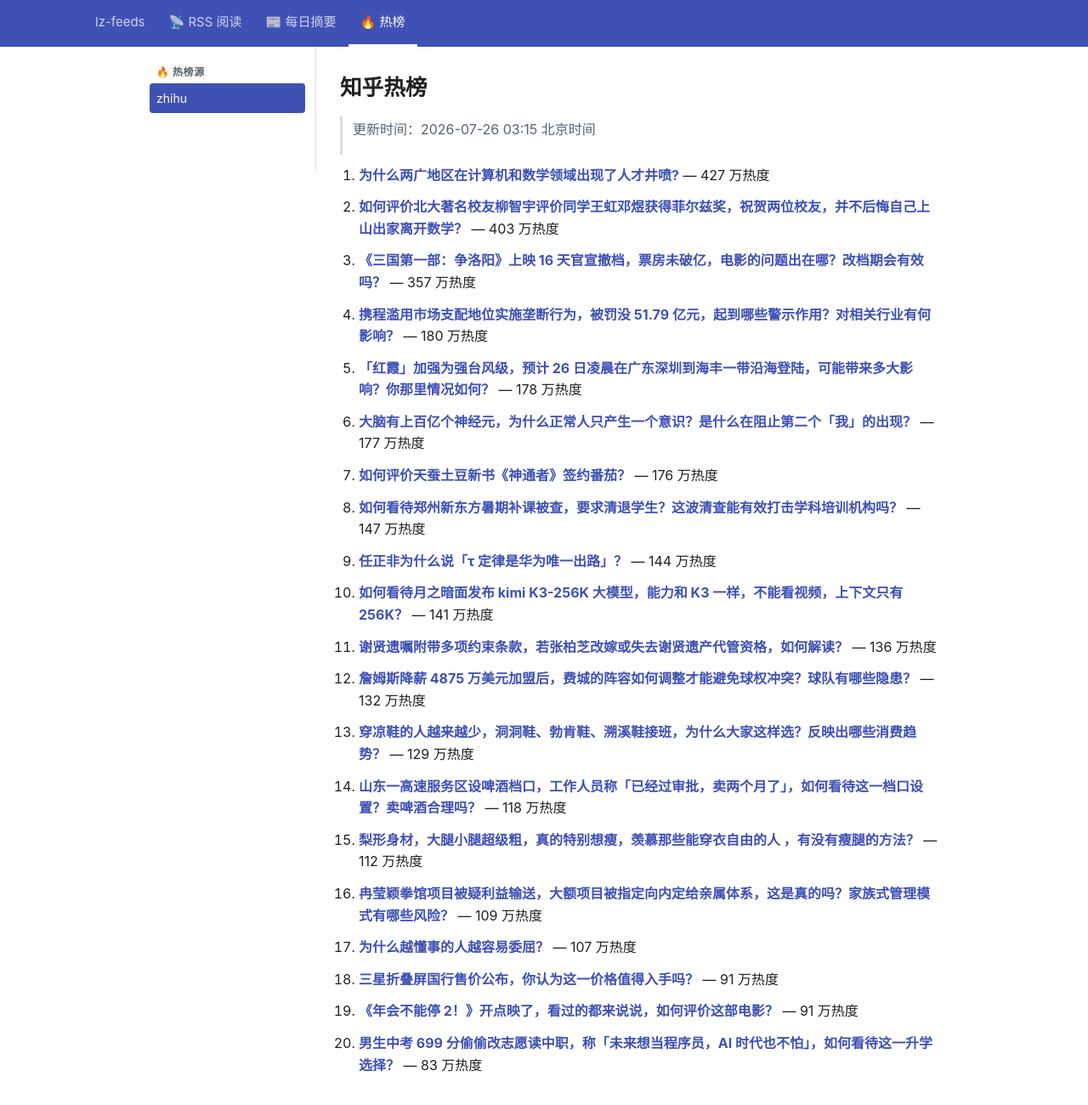
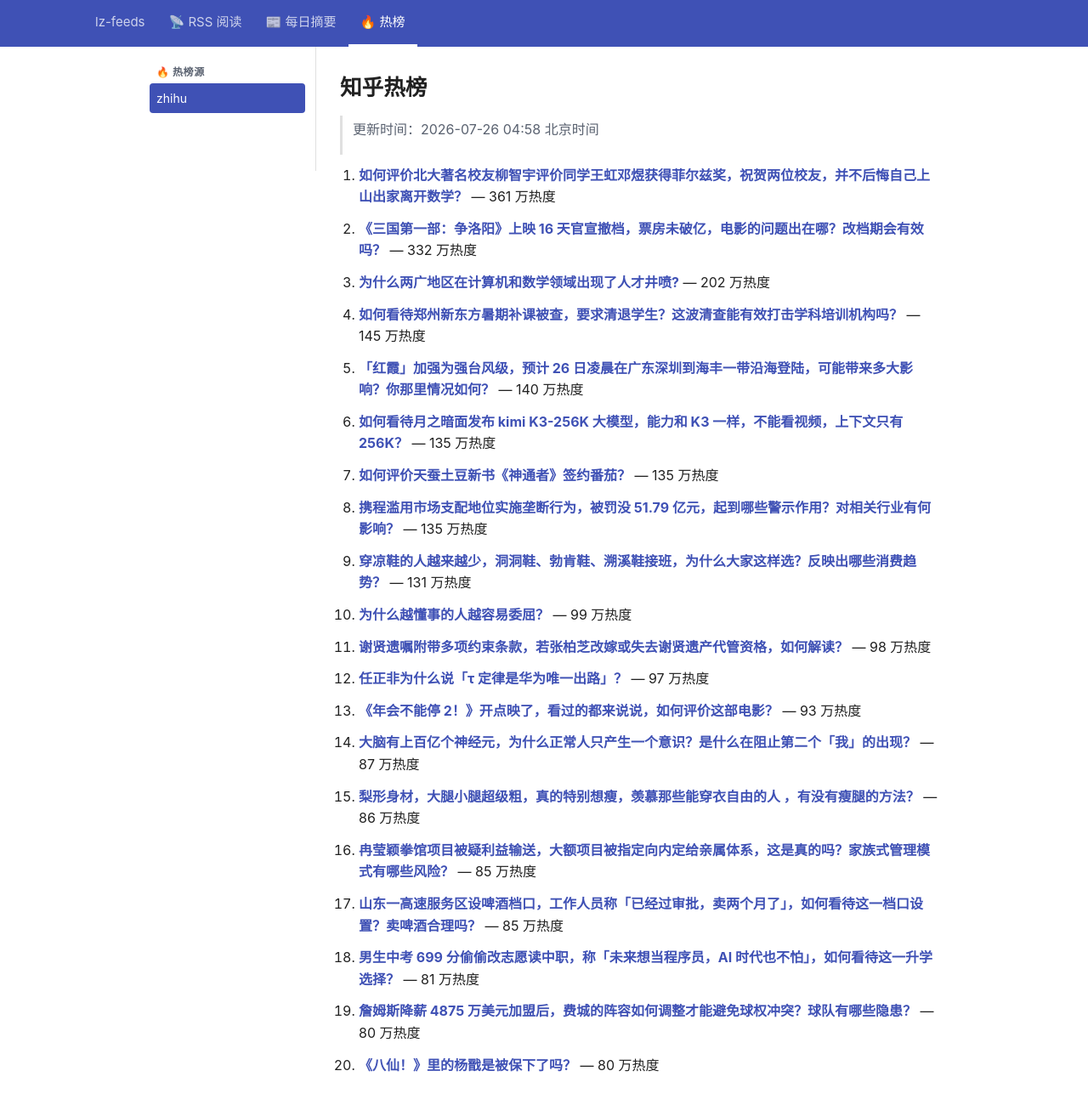
Before and after one commit to lizhang0101/lz-feeds, a Jekyll site: the page built from _hotlist/zhihu.md, in a window 1280 px wide and 1330 px high. Shown: the top 1300 px of the window at 85% size. Built offline with Jekyll 4.4.1, drawn with Linux system fonts in a browser that asks for light colours.

Commit message:
hotlist: 2026-07-25T20:58Z

```diff
--- a/_hotlist/zhihu.md
+++ b/_hotlist/zhihu.md
@@ -1,48 +1,48 @@
 ---
-updated: 2026-07-26 03:15 北京时间
+updated: 2026-07-26 04:58 北京时间
 count: 20
 ---
 
 # 知乎热榜
 
-> 更新时间：2026-07-26 03:15 北京时间
+> 更新时间：2026-07-26 04:58 北京时间
 
-1. **[为什么两广地区在计算机和数学领域出现了人才井喷?](https://www.zhihu.com/question/2063053785887514933)** — 427 万热度
+1. **[如何评价北大著名校友柳智宇评价同学王虹邓煜获得菲尔兹奖，祝贺两位校友，并不后悔自己上山出家离开数学？](https://www.zhihu.com/question/2064136479643849507)** — 361 万热度
 
-2. **[如何评价北大著名校友柳智宇评价同学王虹邓煜获得菲尔兹奖，祝贺两位校友，并不后悔自己上山出家离开数学？](https://www.zhihu.com/question/2064136479643849507)** — 403 万热度
+2. **[《三国第一部：争洛阳》上映 16 天官宣撤档，票房未破亿，电影的问题出在哪？改档期会有效吗？](https://www.zhihu.com/question/2064445264405050834)** — 332 万热度
 
-3. **[《三国第一部：争洛阳》上映 16 天官宣撤档，票房未破亿，电影的问题出在哪？改档期会有效吗？](https://www.zhihu.com/question/2064445264405050834)** — 357 万热度
+3. **[为什么两广地区在计算机和数学领域出现了人才井喷?](https://www.zhihu.com/question/2063053785887514933)** — 202 万热度
 
-4. **[携程滥用市场支配地位实施垄断行为，被罚没 51.79 亿元，起到哪些警示作用？对相关行业有何影响？](https://www.zhihu.com/question/2064289475916560021)** — 180 万热度
+4. **[如何看待郑州新东方暑期补课被查，要求清退学生？这波清查能有效打击学科培训机构吗？](https://www.zhihu.com/question/2063937818758587718)** — 145 万热度
 
-5. **[「红霞」加强为强台风级，预计 26 日凌晨在广东深圳到海丰一带沿海登陆，可能带来多大影响？你那里情况如何？](https://www.zhihu.com/question/2062972309652992711)** — 178 万热度
+5. **[「红霞」加强为强台风级，预计 26 日凌晨在广东深圳到海丰一带沿海登陆，可能带来多大影响？你那里情况如何？](https://www.zhihu.com/question/2062972309652992711)** — 140 万热度
 
-6. **[大脑有上百亿个神经元，为什么正常人只产生一个意识？是什么在阻止第二个「我」的出现？](https://www.zhihu.com/question/2038041817728410774)** — 177 万热度
+6. **[如何看待月之暗面发布 kimi K3-256K 大模型，能力和 K3 一样，不能看视频，上下文只有 256K？](https://www.zhihu.com/question/2064106505993971519)** — 135 万热度
 
-7. **[如何评价天蚕土豆新书《神通者》签约番茄？](https://www.zhihu.com/question/2063344943125608328)** — 176 万热度
+7. **[如何评价天蚕土豆新书《神通者》签约番茄？](https://www.zhihu.com/question/2063344943125608328)** — 135 万热度
 
-8. **[如何看待郑州新东方暑期补课被查，要求清退学生？这波清查能有效打击学科培训机构吗？](https://www.zhihu.com/question/2063937818758587718)** — 147 万热度
+8. **[携程滥用市场支配地位实施垄断行为，被罚没 51.79 亿元，起到哪些警示作用？对相关行业有何影响？](https://www.zhihu.com/question/2064289475916560021)** — 135 万热度
 
-9. **[任正非为什么说「τ 定律是华为唯一出路」？](https://www.zhihu.com/question/2063930109304594992)** — 144 万热度
+9. **[穿凉鞋的人越来越少，洞洞鞋、勃肯鞋、溯溪鞋接班，为什么大家这样选？反映出哪些消费趋势？](https://www.zhihu.com/question/2062144078456648299)** — 131 万热度
 
-10. **[如何看待月之暗面发布 kimi K3-256K 大模型，能力和 K3 一样，不能看视频，上下文只有 256K？](https://www.zhihu.com/question/2064106505993971519)** — 141 万热度
+10. **[为什么越懂事的人越容易委屈？](https://www.zhihu.com/question/2061113811613005054)** — 99 万热度
 
-11. **[谢贤遗嘱附带多项约束条款，若张柏芝改嫁或失去谢贤遗产代管资格，如何解读？](https://www.zhihu.com/question/2063675725551330284)** — 136 万热度
+11. **[谢贤遗嘱附带多项约束条款，若张柏芝改嫁或失去谢贤遗产代管资格，如何解读？](https://www.zhihu.com/question/2063675725551330284)** — 98 万热度
 
-12. **[詹姆斯降薪 4875 万美元加盟后，费城的阵容如何调整才能避免球权冲突？球队有哪些隐患？](https://www.zhihu.com/question/2064281439982576241)** — 132 万热度
+12. **[任正非为什么说「τ 定律是华为唯一出路」？](https://www.zhihu.com/question/2063930109304594992)** — 97 万热度
 
-13. **[穿凉鞋的人越来越少，洞洞鞋、勃肯鞋、溯溪鞋接班，为什么大家这样选？反映出哪些消费趋势？](https://www.zhihu.com/question/2062144078456648299)** — 129 万热度
+13. **[《年会不能停 2！》开点映了，看过的都来说说，如何评价这部电影？](https://www.zhihu.com/question/2063662105644082961)** — 93 万热度
 
-14. **[山东一高速服务区设啤酒档口，工作人员称「已经过审批，卖两个月了」，如何看待这一档口设置？卖啤酒合理吗？](https://www.zhihu.com/question/2063655728540283084)** — 118 万热度
+14. **[大脑有上百亿个神经元，为什么正常人只产生一个意识？是什么在阻止第二个「我」的出现？](https://www.zhihu.com/question/2038041817728410774)** — 87 万热度
 
-15. **[梨形身材，大腿小腿超级粗，真的特别想瘦，羡慕那些能穿衣自由的人 ，有没有瘦腿的方法？](https://www.zhihu.com/question/2014727291356349718)** — 112 万热度
+15. **[梨形身材，大腿小腿超级粗，真的特别想瘦，羡慕那些能穿衣自由的人 ，有没有瘦腿的方法？](https://www.zhihu.com/question/2014727291356349718)** — 86 万热度
 
-16. **[冉莹颖拳馆项目被疑利益输送，大额项目被指定向内定给亲属体系，这是真的吗？家族式管理模式有哪些风险？](https://www.zhihu.com/question/2063560590417728116)** — 109 万热度
+16. **[冉莹颖拳馆项目被疑利益输送，大额项目被指定向内定给亲属体系，这是真的吗？家族式管理模式有哪些风险？](https://www.zhihu.com/question/2063560590417728116)** — 85 万热度
 
-17. **[为什么越懂事的人越容易委屈？](https://www.zhihu.com/question/2061113811613005054)** — 107 万热度
+17. **[山东一高速服务区设啤酒档口，工作人员称「已经过审批，卖两个月了」，如何看待这一档口设置？卖啤酒合理吗？](https://www.zhihu.com/question/2063655728540283084)** — 85 万热度
 
-18. **[三星折叠屏国行售价公布，你认为这一价格值得入手吗？](https://www.zhihu.com/question/2063590872520848306)** — 91 万热度
+18. **[男生中考 699 分偷偷改志愿读中职，称「未来想当程序员，AI 时代也不怕」，如何看待这一升学选择？](https://www.zhihu.com/question/2064272326489628784)** — 81 万热度
 
-19. **[《年会不能停 2！》开点映了，看过的都来说说，如何评价这部电影？](https://www.zhihu.com/question/2063662105644082961)** — 91 万热度
+19. **[詹姆斯降薪 4875 万美元加盟后，费城的阵容如何调整才能避免球权冲突？球队有哪些隐患？](https://www.zhihu.com/question/2064281439982576241)** — 80 万热度
 
-20. **[男生中考 699 分偷偷改志愿读中职，称「未来想当程序员，AI 时代也不怕」，如何看待这一升学选择？](https://www.zhihu.com/question/2064272326489628784)** — 83 万热度
+20. **[《八仙！》里的杨戬是被保下了吗？](https://www.zhihu.com/question/2061863175075487850)** — 80 万热度
```
